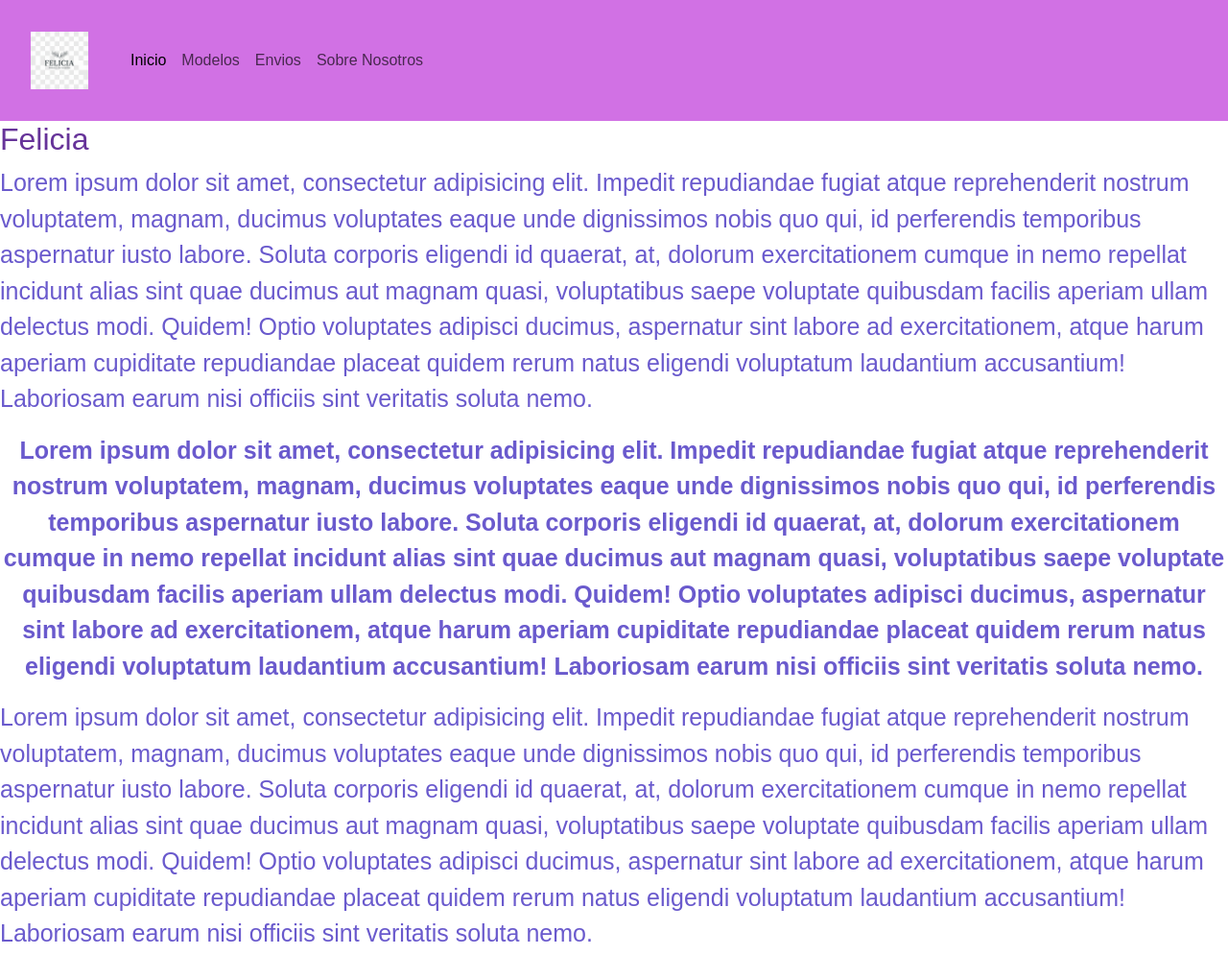
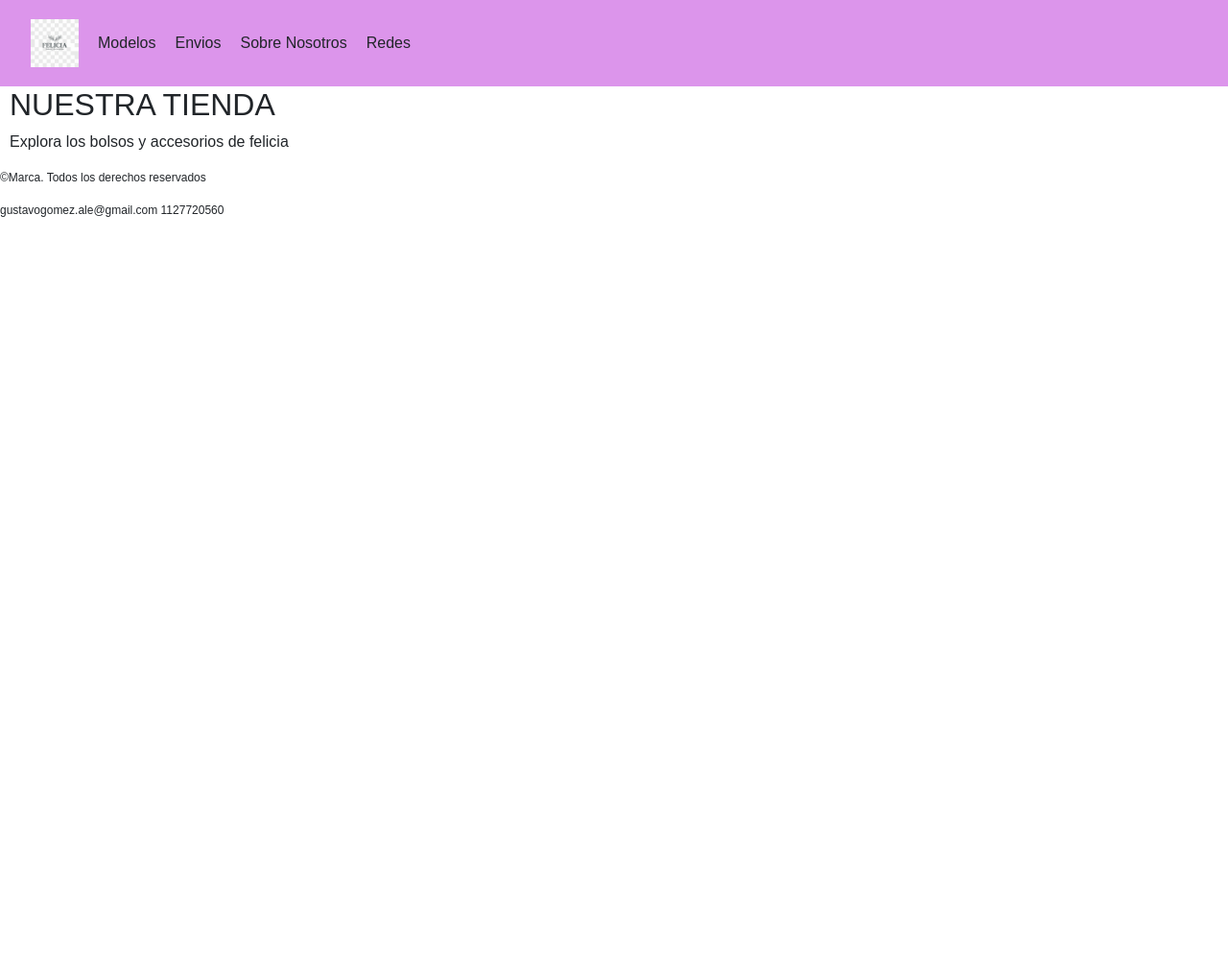
Before and after one commit to AleGomez01/felicia, a plain HTML site: page index.html in a window 1280 px wide. Shown: the top 995 px of the page at 96% size. After the commit the page ends 800 px from the top, so only its background shows below. Drawn offline with nearby package versions, Linux system fonts and the light colour scheme; a web font is replaced by a local one.

Commit message:
guardado de nav

```diff
--- a/index.html
+++ b/index.html
@@ -38,9 +38,9 @@
             </ul>
         </nav> -->
 
-     <nav class="navbar navbar-expand-lg bg-nav-propio">
+        <nav class="navbar-expand-lg bg-nav-propio ">
              <div class="container-fluid">
-    <a class="navbar-brand" href="./index.html">
+               <a class="nav-logo" href="./index.html">
                <img class="logo-felicia" src="./assets/images/felicia-logo.png" alt="logo">
                </a>
                <button class="navbar-toggler" type="button" data-bs-toggle="collapse" data-bs-target="#navbarNav"
@@ -49,18 +49,20 @@
               </button>
              <div class="collapse navbar-collapse" id="navbarNav">
              <ul class="navbar-nav">
-        <li class="nav-item">
-          <a class="nav-link active" aria-current="page" href="#">Inicio</a>
+                <!-- <li class="nav-center">
+                  <a class="nav-link" href="./index.html">Felicia</a>
+               </li> -->
+               <li class="nav-item-right">
+                  <a class="nav-link" href="./pages/modelos.html">Modelos</a>
                </li>
-        <li class="nav-item">
-          <a class="nav-link" href="#">Modelos</a>
+               <li class="nav-item-right">
+                 <a class="nav-link" href="./pages/enviosydevoluciones.html">Envios</a>
                </li>
-        <li class="nav-item">
-          <a class="nav-link" href="#">Envios</a>
+               <li class="nav-item-right">
+                <a class="nav-link" href="./pages/sobrenosotros.html">Sobre Nosotros</a>
                </li>
-        <li class="nav-item">
-          <a class="nav-link" aria-disabled="true">Sobre Nosotros
-          </a>
+               <li class="nav-item-right">
+                <a class="nav-link" href="./pages/redes.html">Redes</a>
                </li>
             </ul>
           </div>
@@ -70,9 +72,8 @@
     </header>
 
     <main>
-        <h1>Felicia</h1>
 
-        <p>Lorem ipsum dolor sit amet, consectetur adipisicing elit. Impedit repudiandae fugiat atque reprehenderit nostrum voluptatem, magnam, ducimus voluptates eaque unde dignissimos nobis quo qui, id perferendis temporibus aspernatur iusto labore.
+        <!-- <p>Lorem ipsum dolor sit amet, consectetur adipisicing elit. Impedit repudiandae fugiat atque reprehenderit nostrum voluptatem, magnam, ducimus voluptates eaque unde dignissimos nobis quo qui, id perferendis temporibus aspernatur iusto labore.
         Soluta corporis eligendi id quaerat, at, dolorum exercitationem cumque in nemo repellat incidunt alias sint quae ducimus aut magnam quasi, voluptatibus saepe voluptate quibusdam facilis aperiam ullam delectus modi. Quidem!
         Optio voluptates adipisci ducimus, aspernatur sint labore ad exercitationem, atque harum aperiam cupiditate repudiandae placeat quidem rerum natus eligendi voluptatum laudantium accusantium! Laboriosam earum nisi officiis sint veritatis soluta nemo.</p>
         <p class= "p-weight">Lorem ipsum dolor sit amet, consectetur adipisicing elit. Impedit repudiandae fugiat atque reprehenderit nostrum voluptatem, magnam, ducimus voluptates eaque unde dignissimos nobis quo qui, id perferendis temporibus aspernatur iusto labore.
@@ -80,7 +81,10 @@
         Optio voluptates adipisci ducimus, aspernatur sint labore ad exercitationem, atque harum aperiam cupiditate repudiandae placeat quidem rerum natus eligendi voluptatum laudantium accusantium! Laboriosam earum nisi officiis sint veritatis soluta nemo.</p>
         <p>Lorem ipsum dolor sit amet, consectetur adipisicing elit. Impedit repudiandae fugiat atque reprehenderit nostrum voluptatem, magnam, ducimus voluptates eaque unde dignissimos nobis quo qui, id perferendis temporibus aspernatur iusto labore.
         Soluta corporis eligendi id quaerat, at, dolorum exercitationem cumque in nemo repellat incidunt alias sint quae ducimus aut magnam quasi, voluptatibus saepe voluptate quibusdam facilis aperiam ullam delectus modi. Quidem!
-        Optio voluptates adipisci ducimus, aspernatur sint labore ad exercitationem, atque harum aperiam cupiditate repudiandae placeat quidem rerum natus eligendi voluptatum laudantium accusantium! Laboriosam earum nisi officiis sint veritatis soluta nemo.</p>
+        Optio voluptates adipisci ducimus, aspernatur sint labore ad exercitationem, atque harum aperiam cupiditate repudiandae placeat quidem rerum natus eligendi voluptatum laudantium accusantium! Laboriosam earum nisi officiis sint veritatis soluta nemo.</p> -->
+
+        <h2 class="encabezado-body">NUESTRA TIENDA</h2>
+        <p class="p-body">Explora los bolsos y accesorios de felicia</p>
 
 
     </main>
--- a/styles.css/style.css
+++ b/styles.css/style.css
@@ -1,51 +1,80 @@
 /* Fuente Alan-Sans */
 @import url('https://fonts.googleapis.com/css2?family=Alan+Sans:wght@300..900&display=swap');
 /* font-family: "Alan Sans", sans-serif */
+
+*{
+    margin: 0;
+    padding: 0;
+}
 
 body{
     font-family: "Alan Sans", sans-serif;
 }
 
+/* header */
 h1{
     color: rebeccapurple;
     font-size: 32px;
 }
 
-p{
-    color: slateblue;
-    font-size: 25px;
+.container-fluid{
+    display: grid;
+    grid-template-columns: auto 1fr auto;
+    align-items: center;
 }
 
-.footer-p {
-    font-size: 12px;
+.navbar-nav{
+    display: grid !important ;
+    grid-template-columns: repeat(5, auto);
+    gap: 20px;
+    justify-content: end;
+    align-items: center;
 }
 
-.logo{
-    width: 40px;
-    display: block;
-    margin: 20px auto;
+.nav-logo {
+  grid-column: 1;
 }
 
-.li-nav{
-    list-style-type: none;
+.nav-center {
+  grid-column: 2;
+  justify-self: center;
 }
 
-.a-nav{
-    color: black;
-    text-decoration: none;
+.navbar-nav {
+  grid-column: 3;
+  justify-self: end;
 }
 
-.p-weight{
-    font-weight: 900;
-    text-align: center;
-}
+
 
 .logo-felicia{
-  width: 60px;
+  width: 50px;
   display: block;
   margin: 20px;
 }
 
+.felicia-encabezado{
+    display: block;
+    text-align: center;
+    margin-top: 8px;
+}
+
+/* body */
 .bg-nav-propio{
-    background-color: #d171e4;
+    background-color: #dc95eb;
 }
+
+.encabezado-body{
+    display: block;
+    margin-left: 10px;
+}
+
+.p-body{
+    display: block;
+    margin-left: 10px;
+}
+
+/* footer */
+.footer-p {
+    font-size: 12px;
+}
```
Lines whose indentation alone changed are shown as unchanged.
